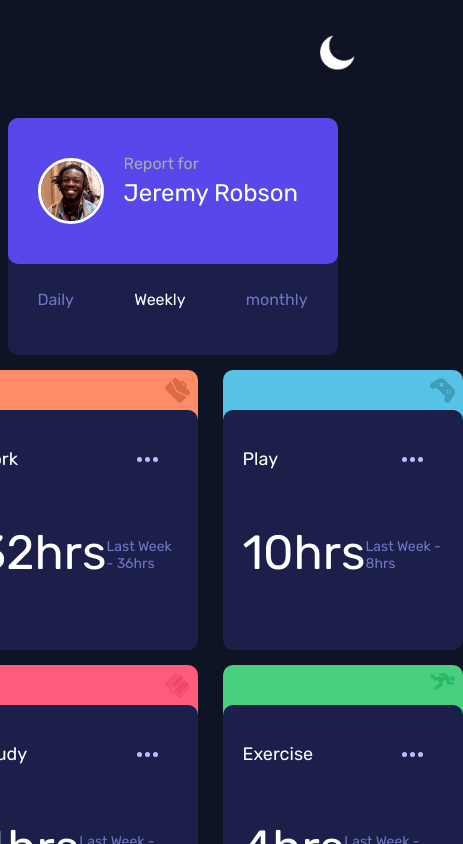
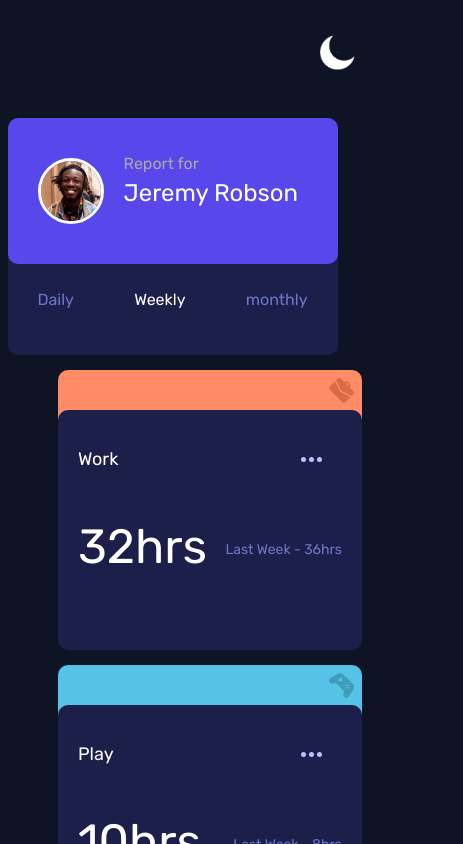
Before and after one commit to aswin-c39/time-tracking-dashboard, a React (Vite) app: page / in a window 390 px wide. Shown: the top 844 px of the page, 463 px wide, since content can reach past the window. Built offline with nearby package versions, Linux system fonts and the light colour scheme.

Commit message:
fix mobile

```diff
--- a/src/App.scss
+++ b/src/App.scss
@@ -340,6 +340,7 @@ body{
   }
 
   .activity-grid {
+    grid-template-columns: repeat(1, 1fr);
     gap: 15px;
   }
 
```
